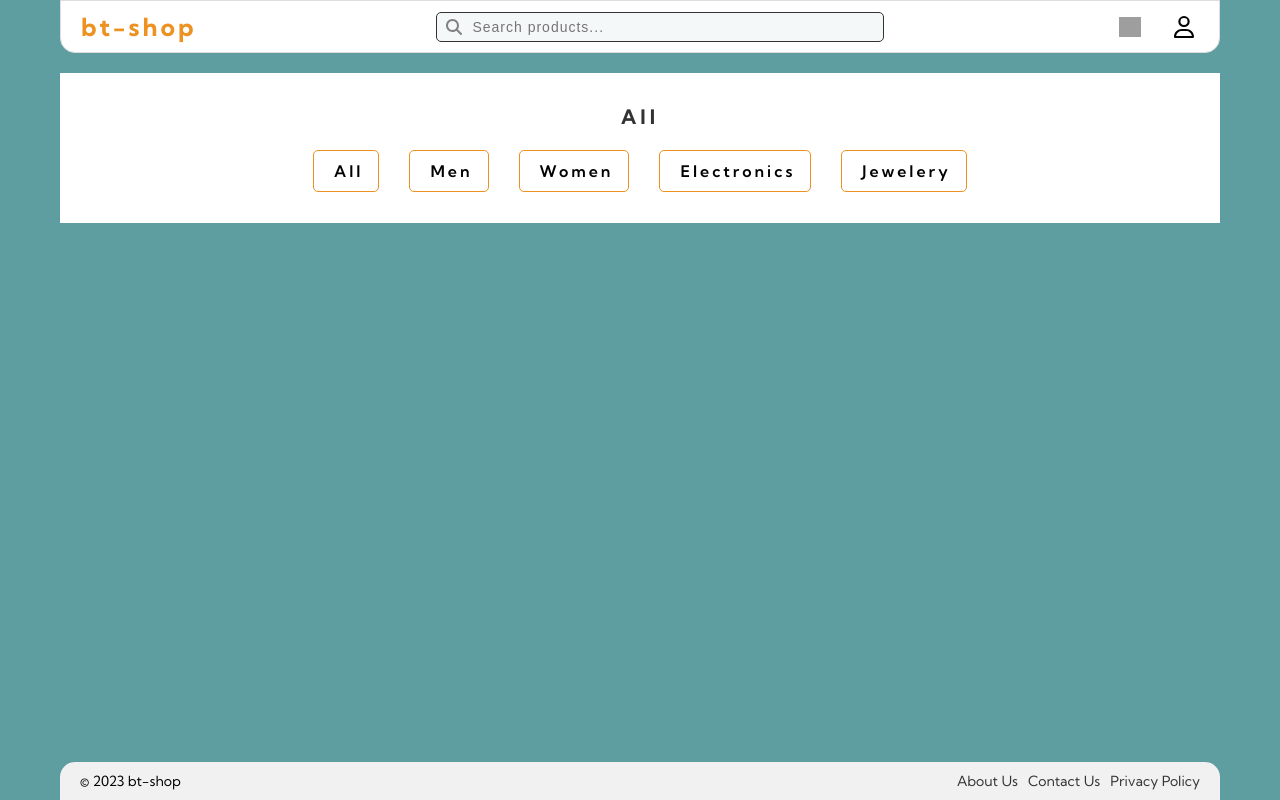
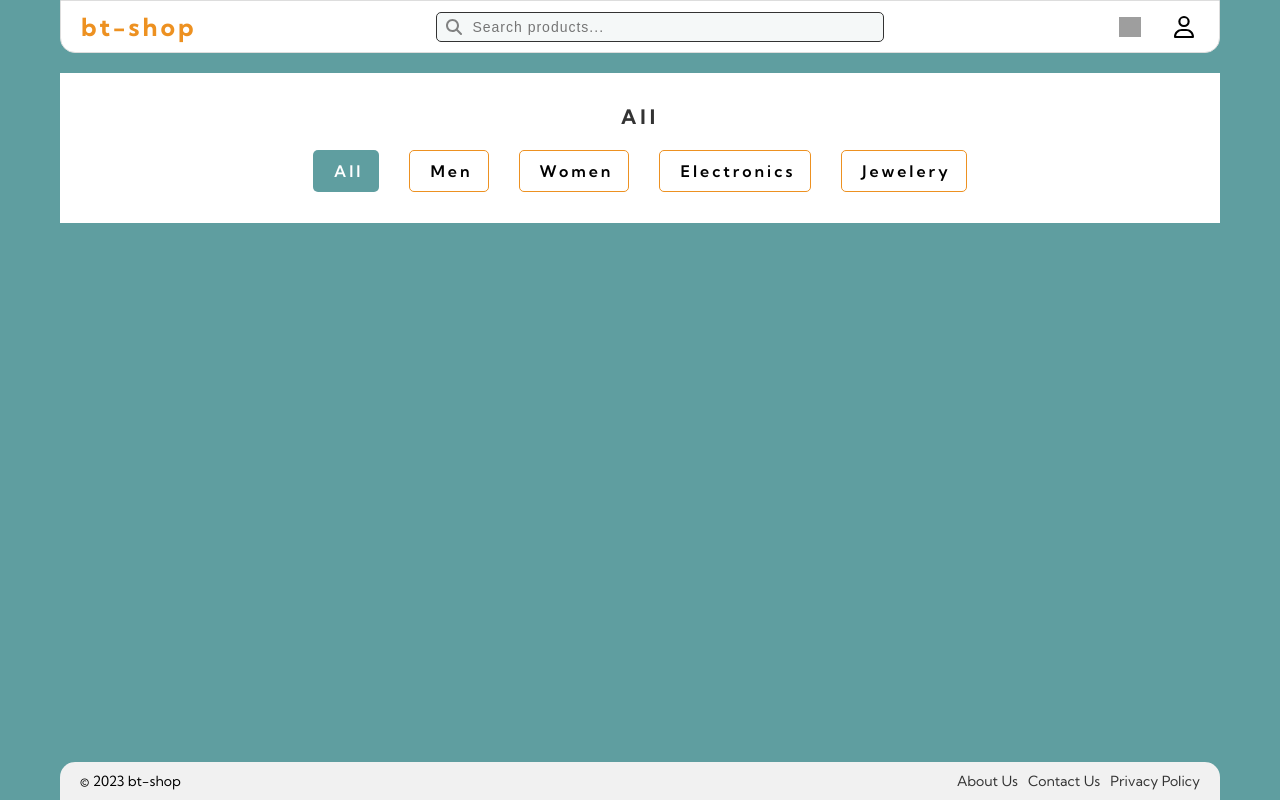
Before and after one commit to binoyam/e-commerce-shop-fake-store-api, a React (Create React App) app: page /categories in a window 1280 px wide. Built offline with nearby package versions, Linux system fonts and the light colour scheme; no server answers; grey boxes are pictures that could not be loaded.

Commit message:
clean code for category header

```diff
--- a/src/components/CategoriesHeader/CategoriesHeader.js
+++ b/src/components/CategoriesHeader/CategoriesHeader.js
@@ -1,59 +1,41 @@
 import { useEffect, useState } from "react";
-import { Link } from "react-router-dom";
+import { Link, useLocation } from "react-router-dom";
 import "./CategoriesHeader.css";
 
 function CategoriesHeader() {
   const [categoryName, setCategoryName] = useState("All");
+  const location = useLocation();
+  const paths = {
+    All: "/categories/all",
+    Men: "/categories/mens-clothing",
+    Women: "/categories/womens-clothing",
+    Electronics: "/categories/electronics",
+    Jewelery: "/categories/jewelery",
+  };
+  useEffect(() => {
+    const pagePath = location.pathname;
+    const category = Object.keys(paths).find((key) => paths[key] === pagePath);
+    setCategoryName(category || "All");
+  }, [location]);
 
+  console.log(categoryName);
   return (
     <div className="categories">
       <h2 className="categories-title">{categoryName}</h2>
       <ul className="category-links">
-        <li>
-          <Link
-            className="prd-category-link"
-            to="/categories/all"
-            onClick={() => setCategoryName("All")}
-          >
-            All
-          </Link>
-        </li>
-        <li>
-          <Link
-            className="prd-category-link"
-            to="/categories/mens-clothing"
-            onClick={() => setCategoryName("Men")}
-          >
-            Men
-          </Link>
-        </li>
-        <li>
-          <Link
-            className="prd-category-link"
-            to="/categories/womens-clothing"
-            onClick={() => setCategoryName("Women")}
-          >
-            Women
-          </Link>
-        </li>
-        <li>
-          <Link
-            className="prd-category-link"
-            to="/categories/electronics"
-            onClick={() => setCategoryName("Electronics")}
-          >
-            Electronics
-          </Link>
-        </li>
-        <li>
-          <Link
-            className="prd-category-link"
-            to="/categories/jewelery"
-            onClick={() => setCategoryName("Jewelery")}
-          >
-            Jewelery
-          </Link>
-        </li>
+        {Object.keys(paths).map((key) => (
+          <li key={key}>
+            <Link
+              className={`prd-category-link ${
+                categoryName === key ? "selected" : ""
+              }`}
+              to="/categories/all"
+              onClick={() => setCategoryName(key)}
+            >
+              {key}
+            </Link>
+          </li>
+        ))}
       </ul>
     </div>
   );
```
